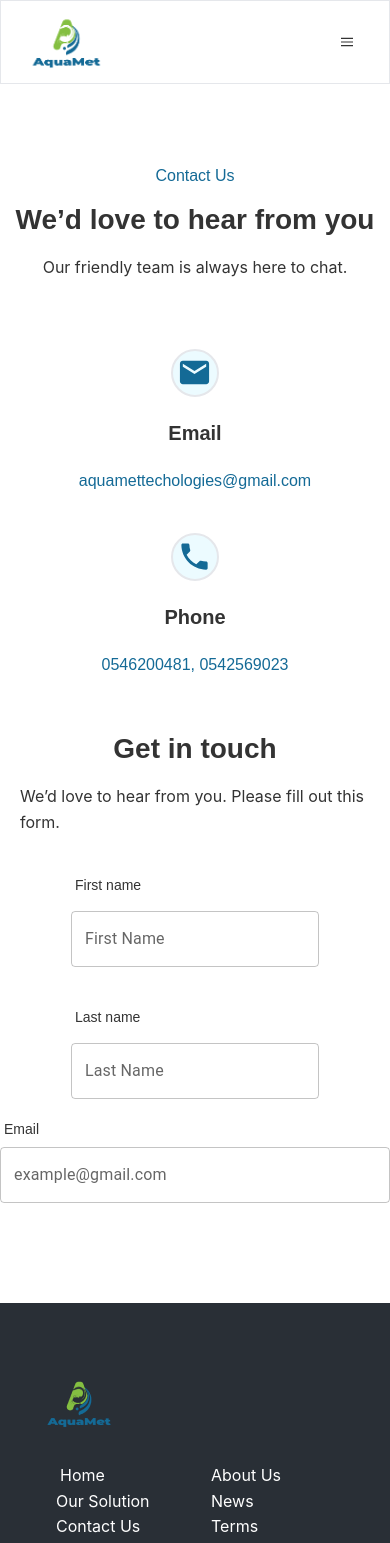
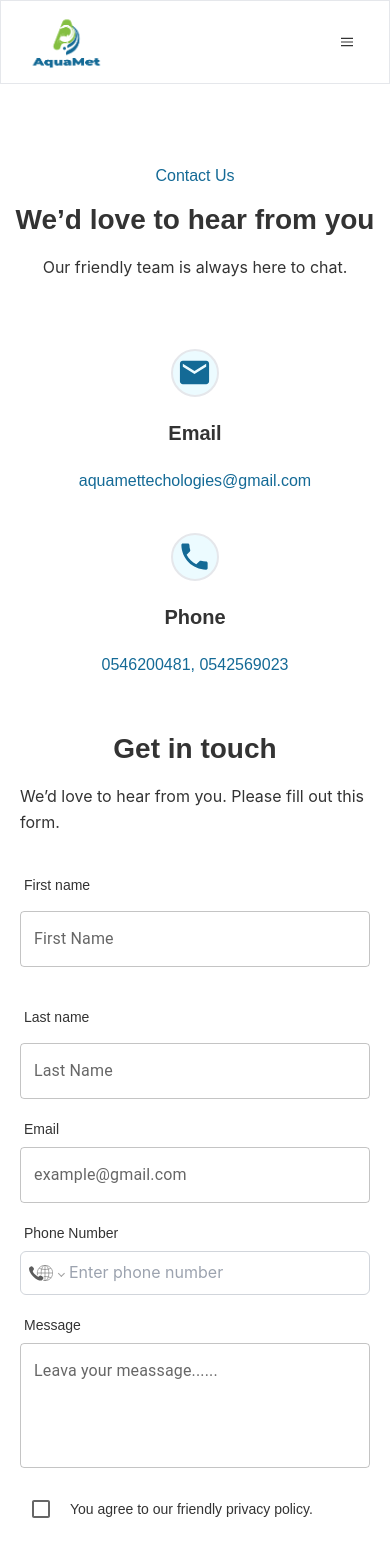
Before and after one commit to codewithkevin/Aquamet-Website, a React (Create React App) app: page /contact in a window 390 px wide. Shown: the top 1543 px of the page. Built offline with nearby package versions, Linux system fonts and the light colour scheme.

Commit message:
Added phone Picker, and fully created Contact Page

```diff
--- a/package.json
+++ b/package.json
@@ -16,6 +16,7 @@
     "react": "^18.2.0",
     "react-dom": "^18.2.0",
     "react-icons": "^4.8.0",
+    "react-phone-number-input": "^3.2.21",
     "react-router-dom": "^6.10.0",
     "react-scripts": "5.0.1",
     "web-vitals": "^2.1.4"
--- a/src/pages/Contact.js
+++ b/src/pages/Contact.js
@@ -1,8 +1,16 @@
 import EmailIcon from "@mui/icons-material/Email";
 import PhoneIcon from "@mui/icons-material/Phone";
 import TextField from "@mui/material/TextField";
+import "react-phone-number-input/style.css";
+import PhoneInput from "react-phone-number-input";
+import { useState } from "react";
+import Checkbox from "@mui/material/Checkbox";
+import { Button } from "@mui/material";
+import Newsletter from "../components/Home/Newsletter";
 
 const Contact = () => {
+  const [value, setValue] = useState();
+
   return (
     <div className="w-full h-full mt-20 mb-5 space-y-10">
       <section className="flex flex-col justify-center items-center space-y-10 pb-20">
@@ -69,8 +77,8 @@ const Contact = () => {
             </div>
           </div>
 
-          <div className="flex flex-col space-y-5">
-            <div className="flex md:flex-row sm:flex-col sm:items-center md:space-y-0 sm:space-y-10 md:justify-between gap-0 md:gap-[10rem] lg:gap-[15rem]">
+          <div className="flex flex-col space-y-5 md:mx-0 sm:mx-5">
+            <div className="flex md:flex-row sm:flex-col md:space-y-0 sm:space-y-10 md:justify-between gap-0 md:gap-[10rem] lg:gap-[15rem]">
               <div className="flex flex-col">
                 <h6 className="font-serif text-[14px] leading-[20px] mb-4 ml-1">
                   First name
@@ -104,10 +112,49 @@ const Contact = () => {
               />
             </div>
 
+            <div className="flex flex-col">
+              <h6 className="font-serif text-[14px] leading-[20px] mb-2 ml-1">
+                Phone Number
+              </h6>
+              <div className="flex items-center border border-gray-300 rounded-md p-2">
+                <PhoneInput
+                  placeholder="Enter phone number"
+                  value={value}
+                  onChange={setValue}
+                  className="flex-1 outline-none"
+                />
+              </div>
+            </div>
 
+            <div className="flex flex-col">
+              <h6 className="font-serif text-[14px] leading-[20px] mb-2 ml-1">
+                Message
+              </h6>
+
+              <TextField
+                id="outlined-multiline-static"
+                label="Leava your meassage......"
+                multiline
+                rows={4}
+                defaultValue=""
+              />
+            </div>
+
+            <div className="flex flex-col sm:flex-row items-center space-y-2 sm:space-y-0 sm:space-x-2">
+              <Checkbox />
+              <h6 className="font-serif text-sm">
+                You agree to our friendly privacy policy.
+              </h6>
+            </div>
+
+            <Button variant="contained" sx={{ backgroundColor: "#146A96" }}>
+              Send message
+            </Button>
           </div>
         </div>
       </section>
+
+      <Newsletter />
     </div>
   );
 };
```
Also changed, not shown: 1 other file (tests, documents, lock files or other folders).
